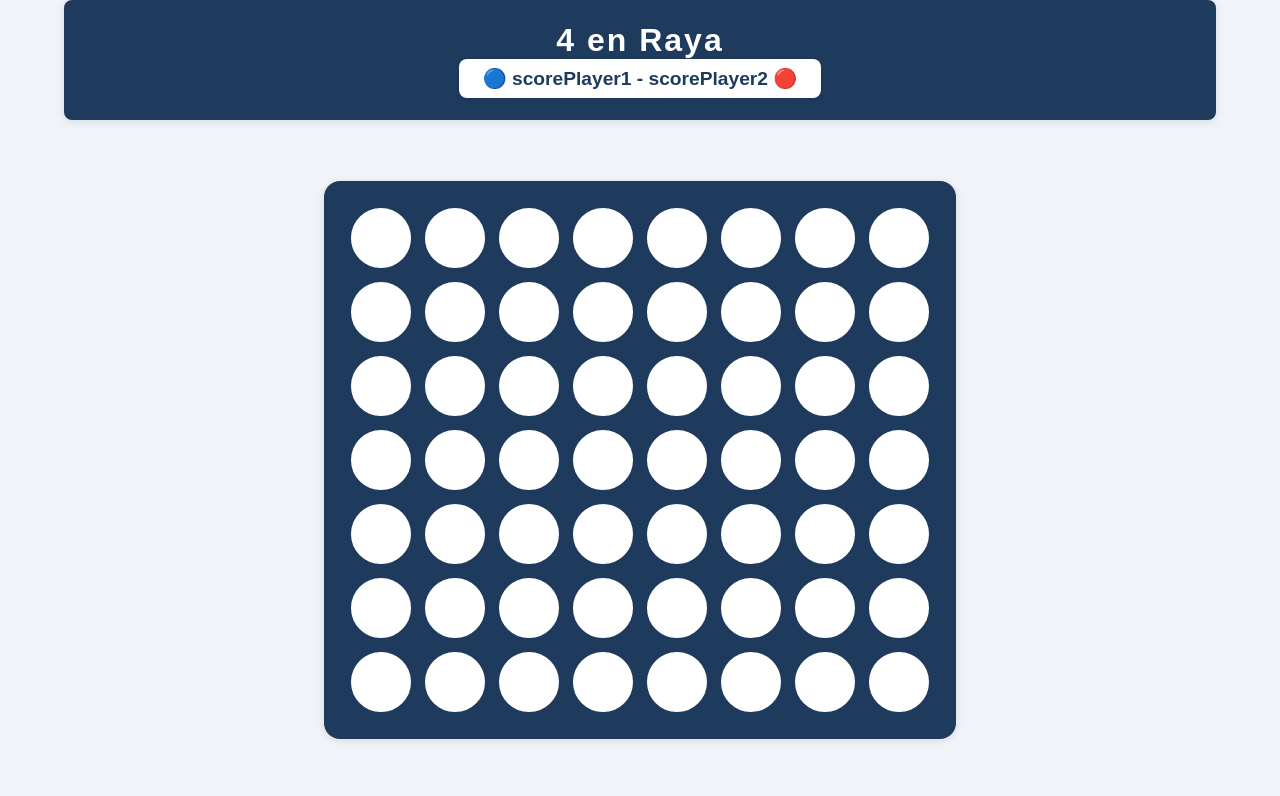
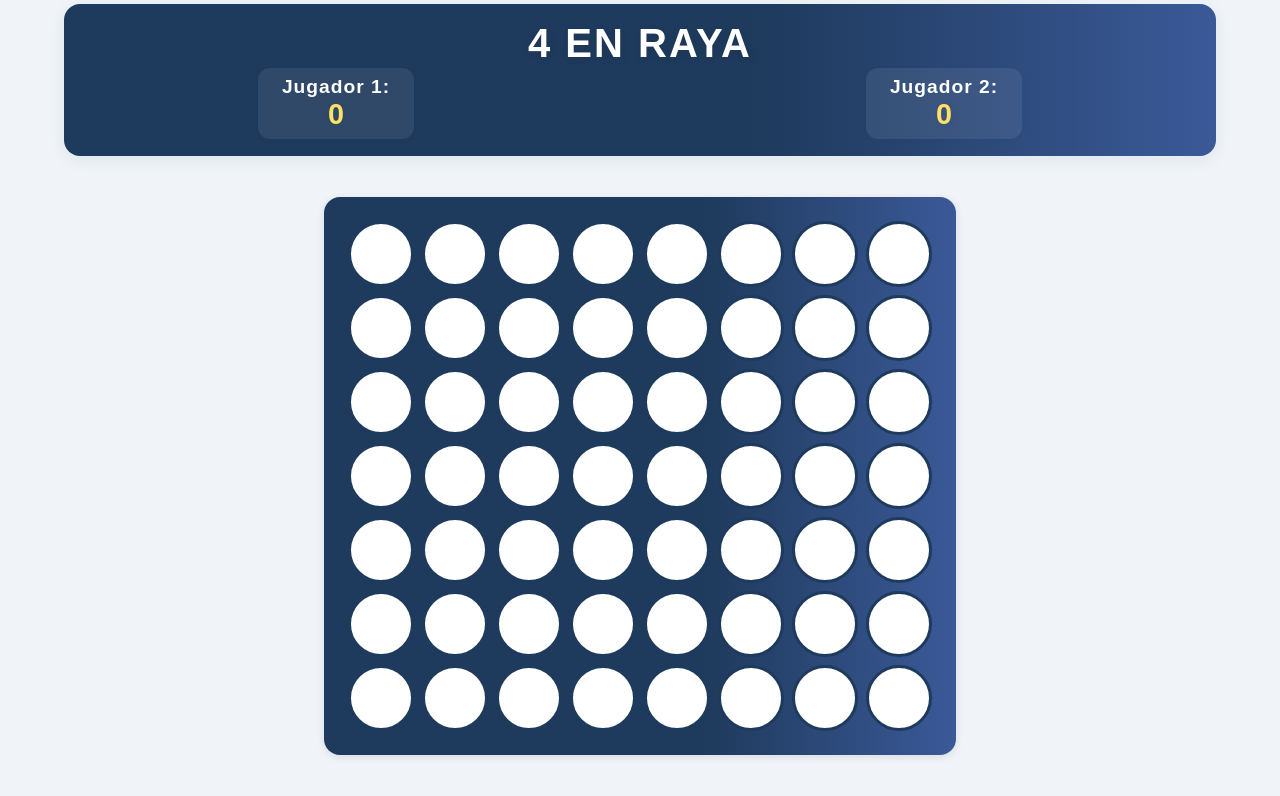
Before and after one commit to Eudald2000/4-En-Raya, a React (Vite) app: page / in a window 1280 px wide. Shown: the top 796 px of the page. Built offline with nearby package versions, Linux system fonts and the light colour scheme.

Commit message:
antes de componetizar

```diff
--- a/src/App.css
+++ b/src/App.css
@@ -13,34 +13,62 @@ html, body {
 
 header {
   height: 15vh;
+  background: linear-gradient(90deg, #1e3a5c 60%, #3b5998 100%);
+  color: #fff;
   display: flex;
-  justify-content: center;
+  justify-content: space-around;
   align-items: center;
   flex-direction: column;
-  background: #1e3a5c;
-  color: #fff;
-  border-radius: 8px;
-  box-shadow: 0 2px 8px rgba(0,0,0,0.1);
+  border-radius: 16px;
+  box-shadow: 0 4px 16px rgba(30,58,92,0.08);
+  padding: 16px 0;
 }
 
-.title{
-  font-size: 2rem;
+header h1 {
+  margin: 0;
+  font-size: 2.5rem;
+  letter-spacing: 2px;
   font-weight: bold;
-  letter-spacing: 2px;
+  text-shadow: 1px 2px 8px rgba(0,0,0,0.08);
 }
 
-.score{
-  background: #fff;
-  color: #1e3a5c;
-  border-radius: 8px;
+.marcador {
+  width: 100%;
+  display: flex;
+  justify-content: space-around;
+  align-items: center;
+  flex-direction: row;
+  gap: 4rem;
+}
+
+.marcador h2 {
+  margin: 0;
+  font-size: 1.2rem;
+  font-weight: 600;
+  letter-spacing: 1px;
+}
+
+.marcador p {
+  margin: 0;
+  font-size: 1.8rem;
+  font-weight: bold;
+  color: #ffe066;
+  text-shadow: 1px 1px 4px rgba(30,58,92,0.15);
+}
+
+.marcador div {
+  display: flex;
+  flex-direction: column;
+  align-items: center;
+  background: rgba(255,255,255,0.08);
   padding: 8px 24px;
-  font-size: 1.2rem;
-  font-weight: bold;
-  box-shadow: 0 1px 4px rgba(0,0,0,0.08);
+  border-radius: 12px;
+  box-shadow: 0 1px 4px rgba(30,58,92,0.05);
 }
+
 main {
   width: 90vw;
-  height: 85vh;
+  height: 80vh;
   display: flex;
   justify-content: center;
   align-items: center;
@@ -51,7 +79,7 @@ main {
   flex-direction: column;
   gap: 8px;
   padding: 24px;
-  background: #1e3a5c;
+   background: linear-gradient(90deg, #1e3a5c 60%, #3b5998 100%);
   border-radius: 16px;
   box-shadow: 0 2px 8px rgba(0,0,0,0.1);
   margin: 0 auto;
--- a/src/components/Header.jsx
+++ b/src/components/Header.jsx
@@ -1,9 +1,16 @@
 export const Header = ({}) => {
   return (
-    <header>
-    <div className='title'>4 en Raya</div>
-    <div className='score'>
-      🔵 scorePlayer1 - scorePlayer2 🔴
+  <header>
+    <h1>4 EN RAYA</h1>
+    <div className="marcador">
+      <div>
+        <h2>Jugador 1:</h2>
+        <p>0</p>
+      </div>
+      <div>
+        <h2>Jugador 2:</h2>
+        <p>0</p>
+      </div>
     </div>
   </header>
   )
```
Also changed, not shown: src/components/Tablero.jsx (+2 -14 lines), src/constants.js (added).
